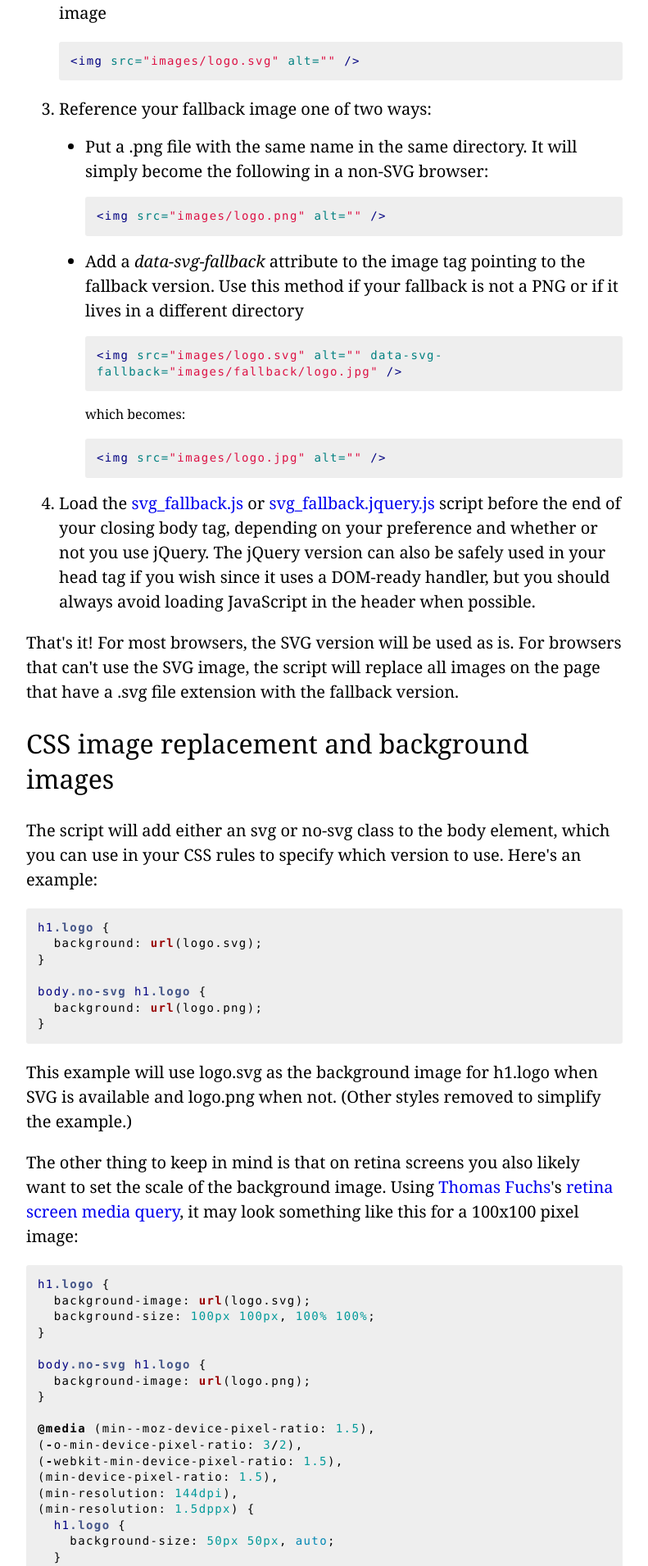
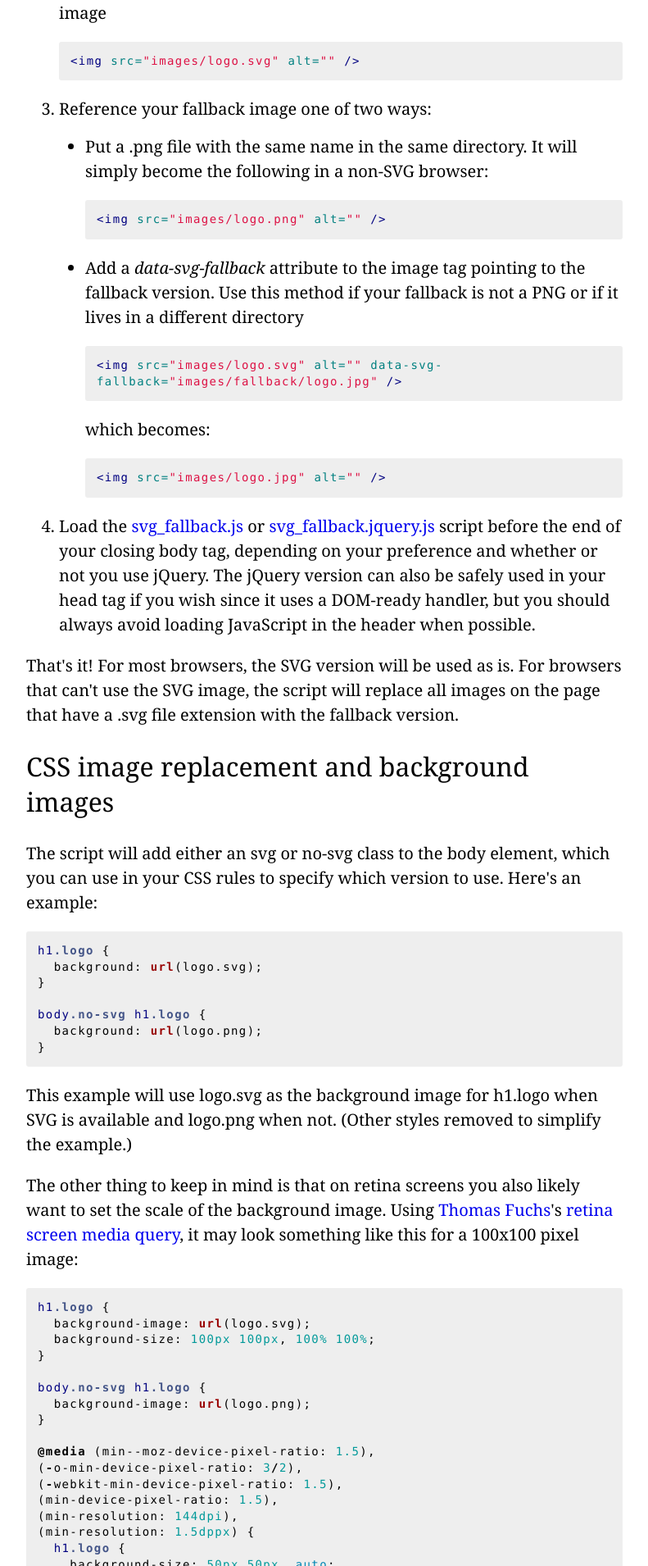
Before and after one commit to jonathandean/jonathandean.github.io, a Jekyll site: the page built from _posts/2013-01-06-retina-screen-ready-using-vector-svg-images-and-still-supporting-crappy-browsers.html, in a window 1280 px wide. Shown: the part 817-2727 px from the top of the page at 82% size, without its empty margins (244-1035 px from the left). Built offline with Jekyll 4.4.1, drawn with Linux system fonts in a browser that asks for light colours.

Commit message:
put code inside of the list item it's related to

```diff
--- a/_posts/2013-01-06-retina-screen-ready-using-vector-svg-images-and-still-supporting-crappy-browsers.html
+++ b/_posts/2013-01-06-retina-screen-ready-using-vector-svg-images-and-still-supporting-crappy-browsers.html
@@ -13,26 +13,25 @@
 
 <ol>
 	<li>Create both an SVG and fallback version for non-compatible browsers (such as a PNG or JPG.) <em>Check out <a title="retinafy.me" href="http://retinafy.me/">retinafy.me</a> for a comprehensive guide.</em></li>
-	<li>Use a standard image tag with the src attribute pointing to your .svg image</li>
-
-  {% highlight html %}
+	<li>Use a standard image tag with the src attribute pointing to your .svg image
+{% highlight html %}
 <img src="images/logo.svg" alt="" />
-{% endhighlight %}
+{% endhighlight %}</li>
 
 	<li>Reference your fallback image one of two ways:
     <ul>
-      <li>Put a .png file with the same name in the same directory. It will simply become the following in a non-SVG browser:</li>
-      {% highlight html %}
+      <li>Put a .png file with the same name in the same directory. It will simply become the following in a non-SVG browser:
+{% highlight html %}
 <img src="images/logo.png" alt="" />
-{% endhighlight %}
-	    <li>Add a <em>data-svg-fallback</em> attribute to the image tag pointing to the fallback version. Use this method if your fallback is not a PNG or if it lives in a different directory</li>
-      {% highlight html %}
+{% endhighlight %}</li>
+	    <li>Add a <em>data-svg-fallback</em> attribute to the image tag pointing to the fallback version. Use this method if your fallback is not a PNG or if it lives in a different directory
+{% highlight html %}
 <img src="images/logo.svg" alt="" data-svg-fallback="images/fallback/logo.jpg" />
 {% endhighlight %}
       which becomes:
       {% highlight html %}
 <img src="images/logo.jpg" alt="" />
-{% endhighlight %}
+{% endhighlight %}</li>
     </ul>
 	<li>Load the <a title="svg_fallback.js" href="https://github.com/jonathandean/svg_fallback/blob/master/svg_fallback.js">svg_fallback.js</a> or <a title="svg_fallback.jquery.js" href="https://github.com/jonathandean/svg_fallback/blob/master/svg_fallback.jquery.js">svg_fallback.jquery.js</a> script before the end of your closing body tag, depending on your preference and whether or not you use jQuery. The jQuery version can also be safely used in your head tag if you wish since it uses a DOM-ready handler, but you should always avoid loading JavaScript in the header when possible.</li>
 </ol>
```
